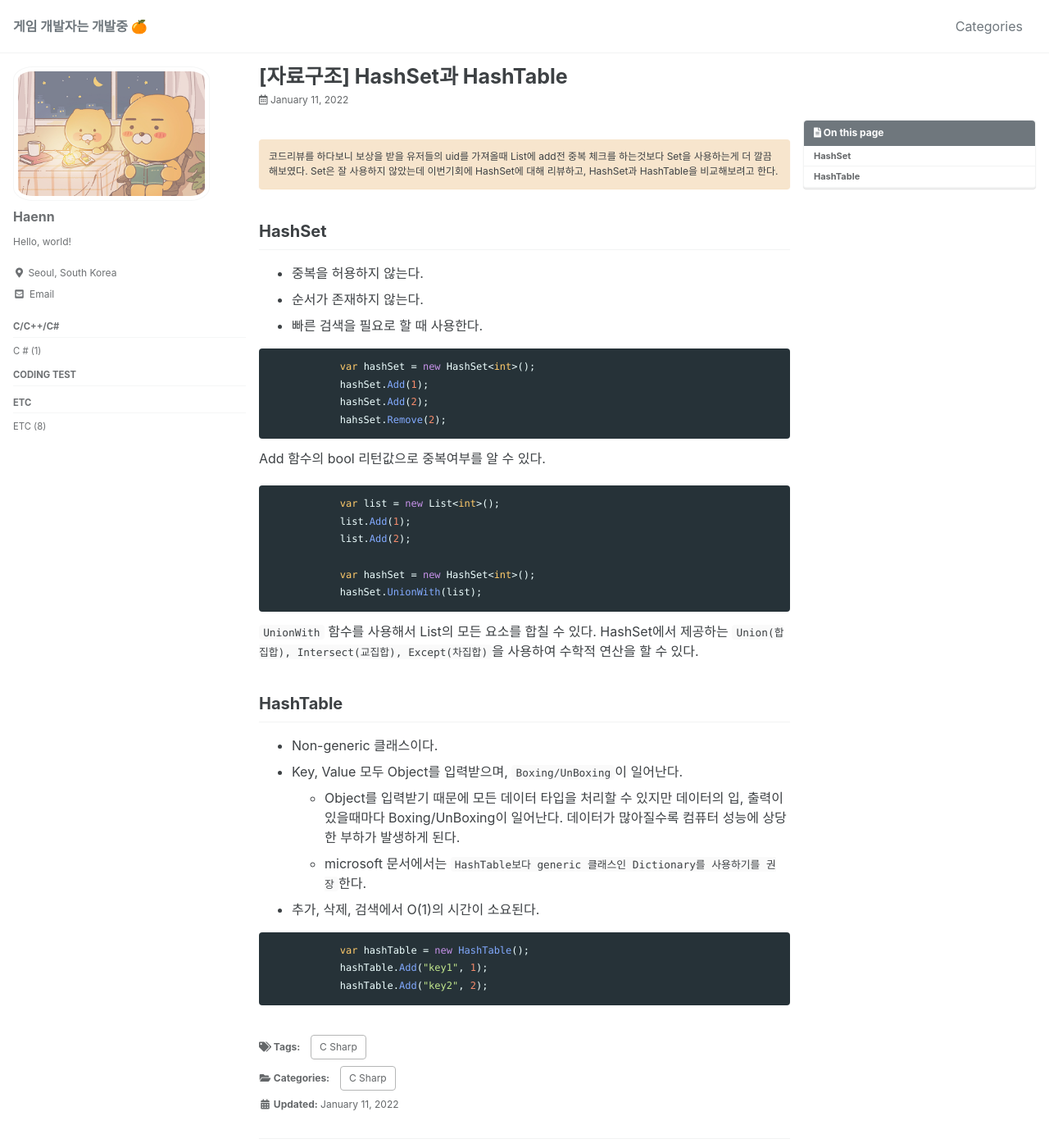
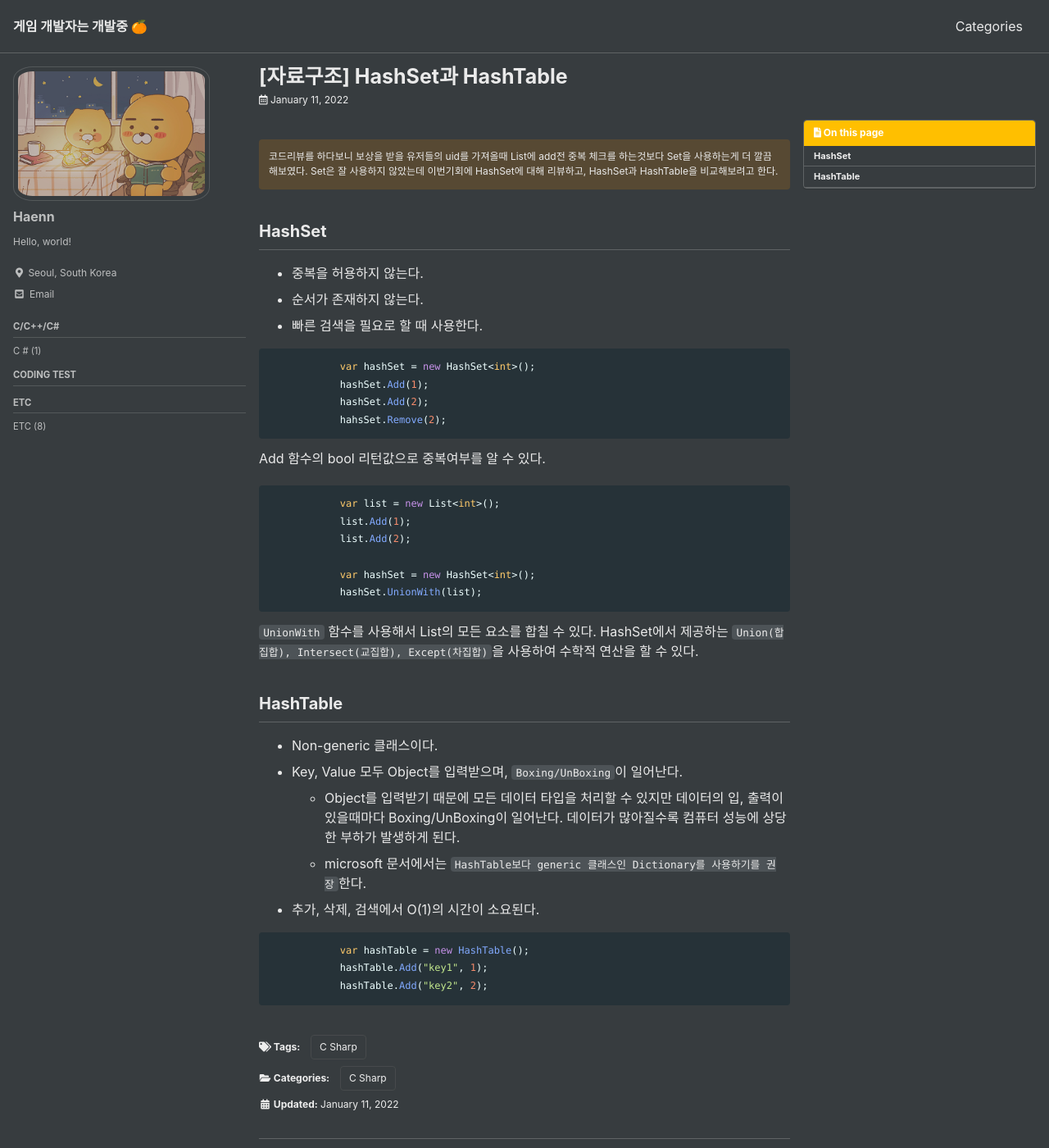
Before and after one commit to haenlee/haenlee.github.io, a Jekyll site: the page built from _posts/csharp/2022-01-11-hash.md, in a window 1280 px wide and 1400 px high. Shown: the whole window at 82% size. Built offline with Jekyll 4.4.1, drawn with Linux system fonts in a browser that asks for light colours; cached includes are drawn as plain includes.

Commit message:
[Dev] 블로그 디벨롭

```diff
--- a/_sass/minimal-mistakes/skins/_default.scss
+++ b/_sass/minimal-mistakes/skins/_default.scss
@@ -3,3 +3,28 @@
    ========================================================================== */
 
 // Intentionally left blank
+
+/* Colors */
+$background-color: #373C3F !default;
+$text-color: #eaeaea !default;
+$primary-color: #FFBF00 !default;
+$border-color: mix(#fff, $background-color, 20%) !default;
+$code-background-color: #4D5357 !default;
+$code-background-color-dark: #3F4447 !default;
+$form-background-color: mix(#000, $background-color, 15%) !default;
+$footer-background-color: mix(#000, $background-color, 20%) !default;
+$link-color: mix(#00adb5, $text-color, 40%) !default;
+$link-color-hover: mix(#fff, $link-color, 25%) !default;
+$link-color-visited: mix(#00adb5, $text-color, 40%) !default;
+$masthead-link-color: $text-color !default;
+$masthead-link-color-hover: mix(#000, $text-color, 20%) !default;
+$navicon-link-color-hover: mix(#000, $background-color, 30%) !default;
+
+.author__urls.social-icons .svg-inline--fa,
+.page__footer-follow .social-icons .svg-inline--fa {
+  color: inherit;
+}
+
+.ais-search-box .ais-search-box--input {
+  background-color: $form-background-color;
+}
```
